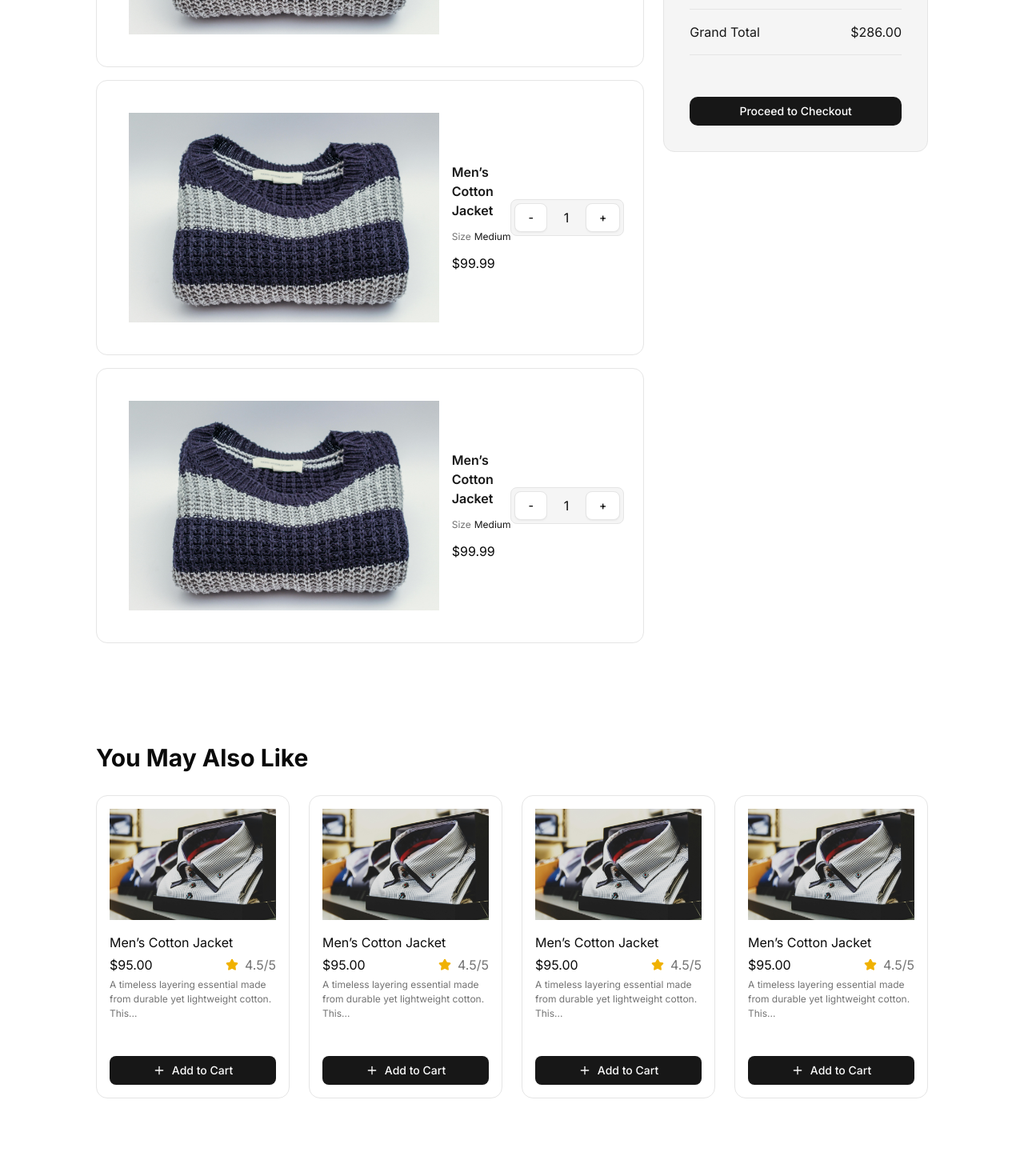
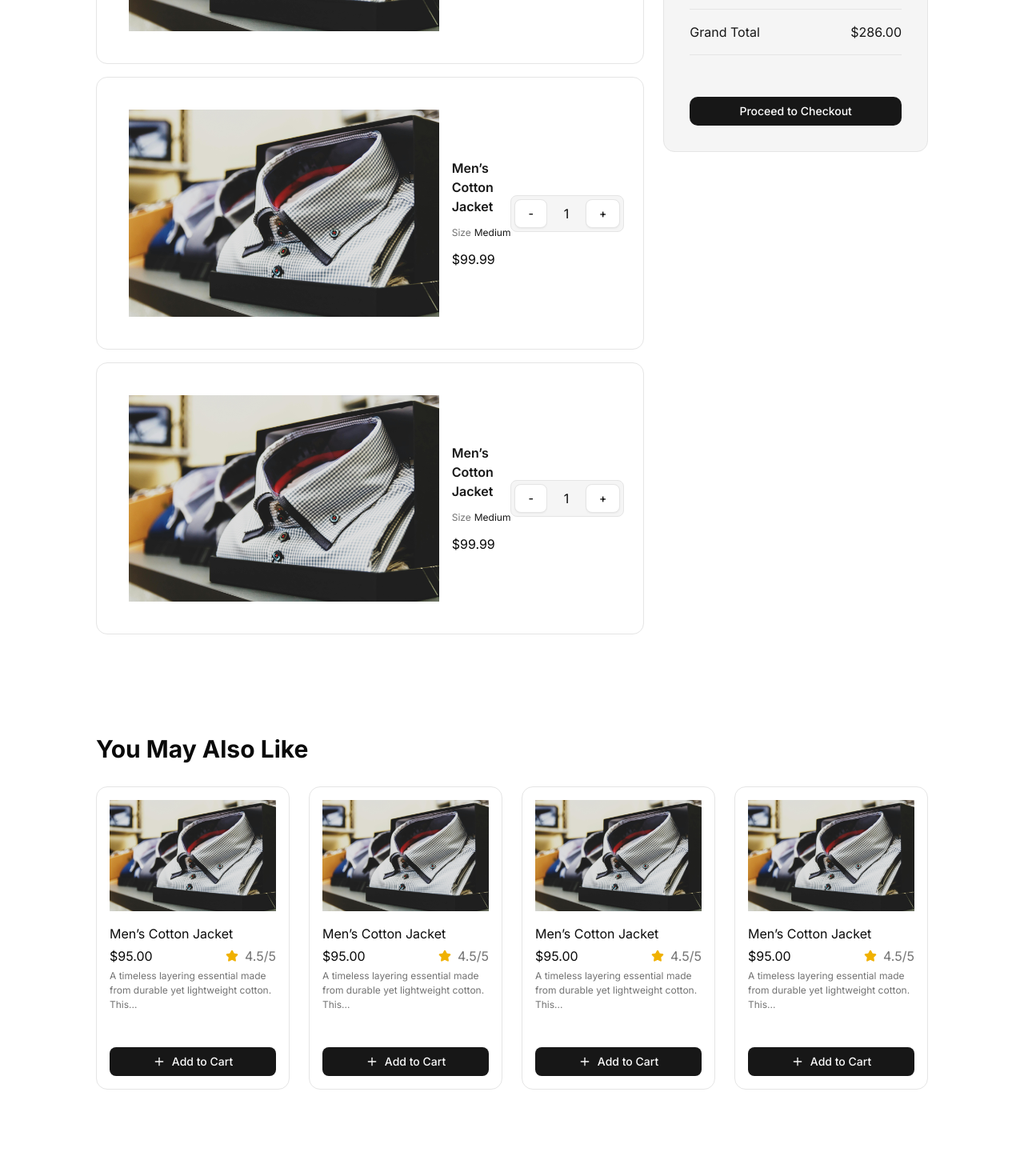
Before and after one commit to maheshDhananjaya/Modern-Walk, a Next.js app: page /cart in a window 1280 px wide. Shown: the part 740-2210 px from the top of the page at 80% size. Built offline with nearby package versions, Linux system fonts and the light colour scheme.

Commit message:
fixes : image object-fit property update, cart style issue fix

```diff
--- a/src/app/cart/page.tsx
+++ b/src/app/cart/page.tsx
@@ -36,11 +36,11 @@ const CartPage = () => {
           </Button>
         </div>
       </div>
-      <div className="flex flex-col gap-8 mt-32">
+      <div className="mt-32">
         <p className="text-3xl leading-none font-bold">You May Also Like</p>
-        <div className="flex flex-row gap-6">
+        <div className="mt-8 grid grid-cols-4 gap-6">
           {[1, 2, 3, 4].map((item, index) => (
-            <ProductCard key={index} />
+           <div key={index}> <ProductCard /> </div>
           ))}
         </div>
       </div>
--- a/src/app/product/[id]/page.tsx
+++ b/src/app/product/[id]/page.tsx
@@ -37,22 +37,22 @@ const ProductDetailPage = () => {
           {[1, 2, 3].map((item, index) => (
             <div key={index} className="min-w-45 h-42.5 border rounded-xl">
               <Image
-                src="/assets/pdp.jpg"
+                src="/assets/sample.jpg"
                 alt="Product Image"
                 width={148}
                 height={148}
-                className="object-fit w-full h-full p-4"
+                className="object-cover w-full h-full p-4"
               />
             </div>
           ))}
         </div>
         <div className="flex min-w-120 h-131 border rounded-xl">
           <Image
-            src="/assets/pdp.jpg"
+            src="/assets/sample.jpg"
             alt="Product Image"
             width={454}
             height={524}
-            className="object-fit w-full h-full p-4"
+            className="object-cover w-full h-full p-4"
           />
         </div>
         <div className="flex flex-col py-16">
--- a/src/components/Product/ProductCard.tsx
+++ b/src/components/Product/ProductCard.tsx
@@ -20,8 +20,7 @@ const ProductCard = ({ onClick }: ProductCardProps) => {
         height={1}
         src="/assets/sample.jpg"
         alt="product Image"
-        className="p-4"
-        objectFit="contain"
+        className="object-cover w-full h-full p-4"
       />
 
       <div className="p-4 pt-0 flex flex-col gap-2">
@@ -32,7 +31,7 @@ const ProductCard = ({ onClick }: ProductCardProps) => {
           <Typography variant="base" lineHeight={"none"}>
             $95.00
           </Typography>
-          <ProductRating rating={4.5} color="text-muted-foreground"/>
+          <ProductRating rating={4.5} color="text-muted-foreground" />
         </div>
         <Typography variant="small" className="text-muted-foreground">
           A timeless layering essential made from durable yet lightweight
--- a/src/components/cart/CartProductCard.tsx
+++ b/src/components/cart/CartProductCard.tsx
@@ -7,11 +7,11 @@ const CartProductCard = () => {
     <div className="flex flex-row p-6 border rounded-xl items-center justify-between">
       <div>
         <Image
-          src="/assets/cart-item.jpg"
+          src="/assets/sample.jpg"
           alt="Product Image"
           width={148}
           height={132}
-          className="object-fit w-full h-full p-4"
+          className="object-cover w-full h-full p-4"
         />
       </div>
       <div className="flex flex-col gap-3">
```
Also changed, not shown: public/assets/cart-item.jpg (deleted), 1 other file (tests, documents, lock files or other folders).
